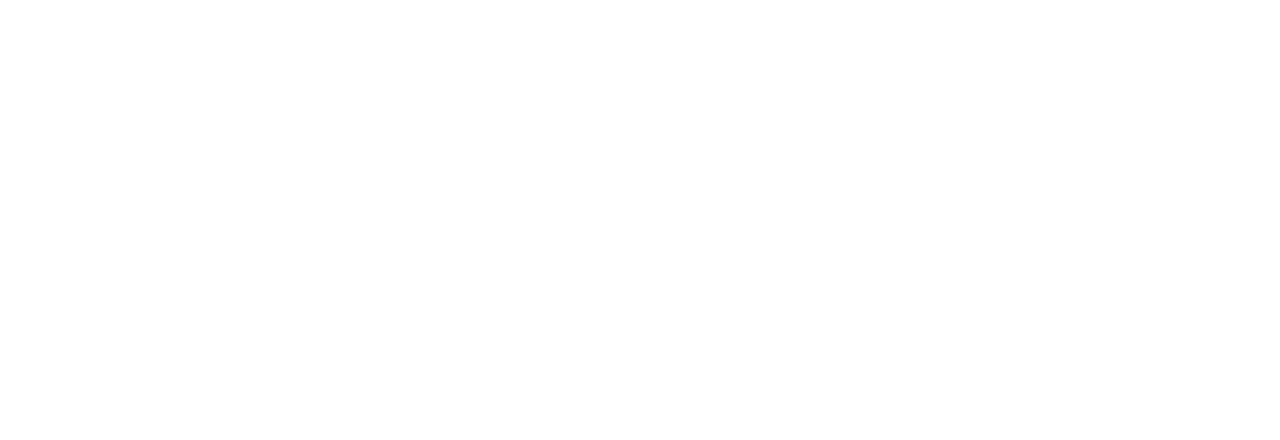
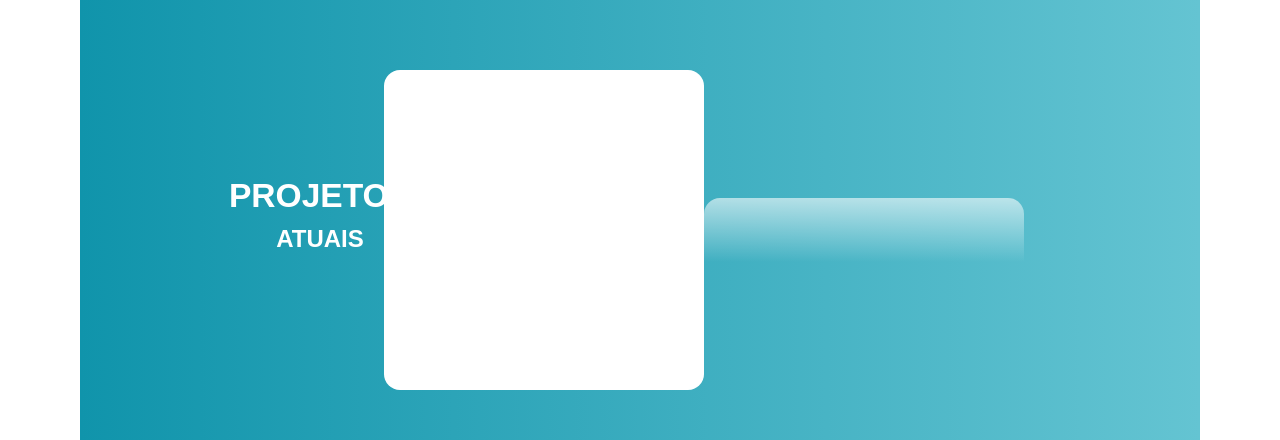
Before and after one commit to tecs-usp/site-js, a Next.js app: page / in a window 1280 px wide. Shown: the part 1826-2266 px from the top of the page. Before the commit the page ends 1600 px from the top, so only its background shows below. Built offline with nearby package versions, Linux system fonts and the light colour scheme.

Commit message:
feat | Projects component

```diff
--- a/src/app/page.tsx
+++ b/src/app/page.tsx
@@ -3,7 +3,7 @@
 import { Header } from "@/components/home/header";
 import { Presentation } from "@/components/home/presentation";
 import { CarouselDemo } from "@/components/home/carousel/carousel";
-// import Carousel from "@/components/home/carousel/card";
+import { Projects } from "@/components/home/projects";
 
 export default function Home() {
   return (
@@ -11,8 +11,8 @@
         <Header />
       <div className="flex flex-col justify-start items-center w-full">
         <Presentation />
-        {/* <Carousel /> */}
         <CarouselDemo />
+        <Projects />
       </div>
     </main>
   );
--- /dev/null
+++ b/src/components/home/projects.tsx
@@ -0,0 +1,15 @@
+export const Projects = () => {
+    return (
+        <div className="flex flex-col  lg:flex-row items-center justify-center min-h-screen w-screen md:max-w-[680px] lg:max-w-[1120px] pt-[80px] bg-gradient-to-r from-tecs-secondary to-tecs-primary px-8">
+            <div className="w-[8rem] flex flex-col items-center justify-center text-center text-white font-bold text-[1.5rem]">
+                <h2><span className="text-[2.1rem]">PROJETOS</span> ATUAIS</h2>
+            </div>
+            <div className="max-w-[20rem] w-full h-[20rem] bg-white rounded-[1rem] mt-[2rem] flex flex-col justify-center items-center">
+                {/* Conteúdo da primeira div */}
+            </div>
+            <div className="max-w-[20rem] w-full h-[4rem] bg-gradient-to-t from-white to-transparent rounded-b-[1rem] mt-[2rem] flex flex-col justify-center items-center transform rotate-180 opacity-60">
+                {/* Reflexo da primeira div */}
+            </div>
+        </div>
+    )
+}
```
